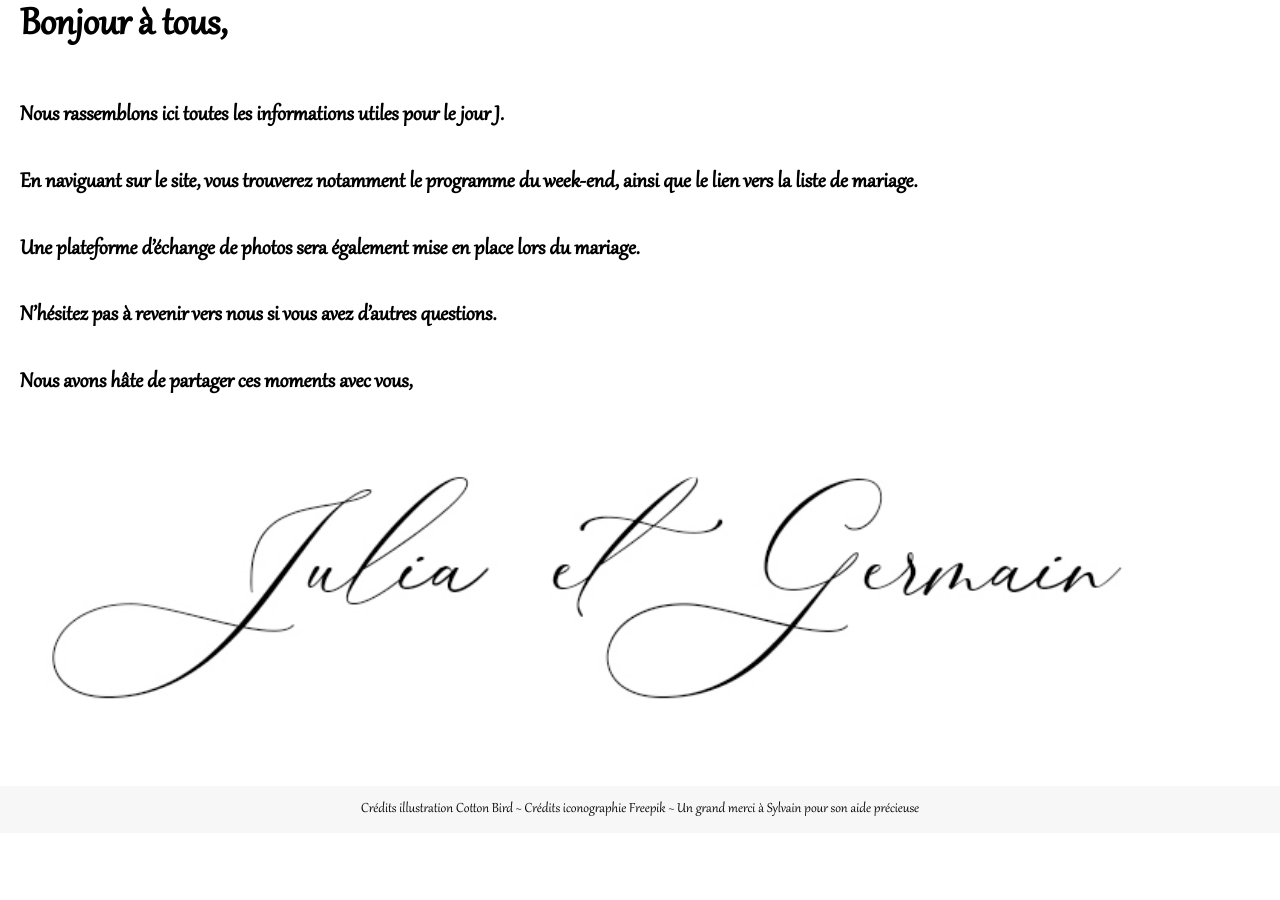
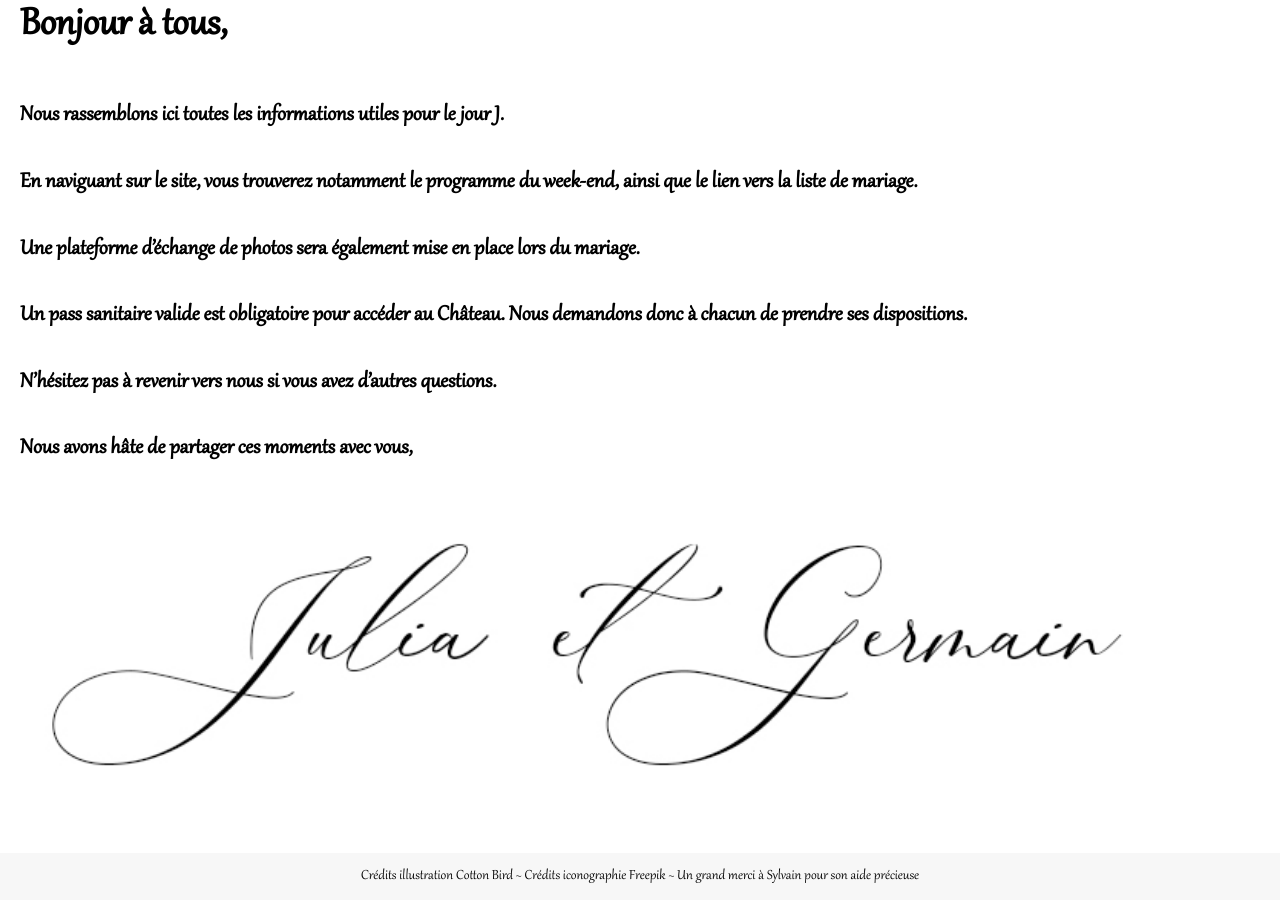
Before and after one commit to Germinal-A/Site-du-Mariage-de-Julia-et-Germain, a Jekyll site: the page built from index.md, in a window 1280 px wide and 900 px high, scrolled down 1076 px. Built offline with Jekyll 4.4.1, drawn with Linux system fonts in a browser that asks for light colours; before the commit the page ends 1909 px from its top, so only the background shows below that.

Commit message:
Update index.md

```diff
--- a/index.md
+++ b/index.md
@@ -12,6 +12,8 @@ En naviguant sur le site, vous trouverez notamment le [programme du week-end](/i
 
 Une plateforme d'échange de photos sera également mise en place lors du mariage.
 
+Un pass sanitaire valide est obligatoire pour accéder au Château. Nous demandons donc à chacun de prendre ses dispositions.
+
 N'hésitez pas à [revenir vers nous](/contact) si vous avez d'autres questions.
 
 Nous avons hâte de partager ces moments avec vous,
```
